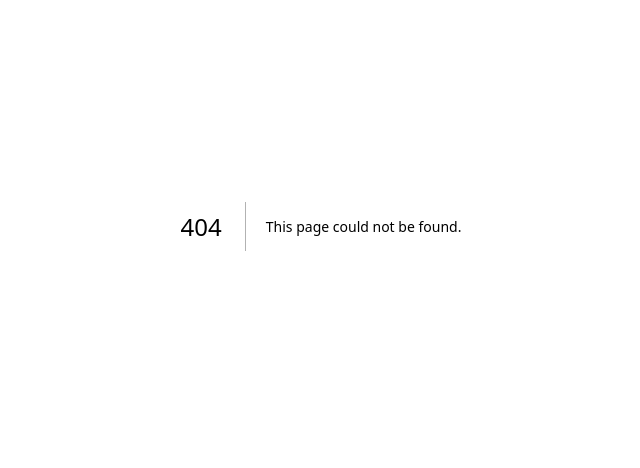
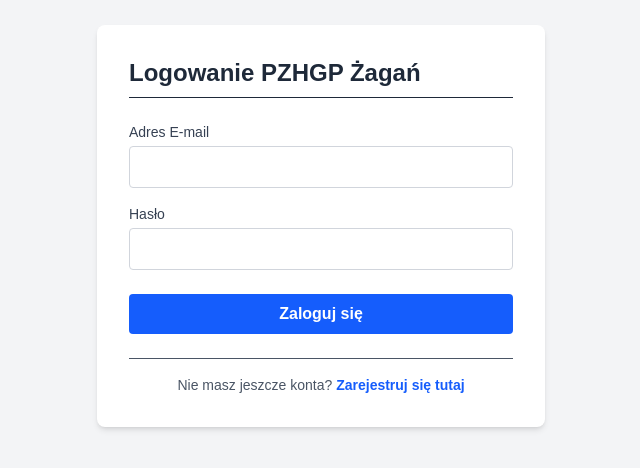
Before and after one commit to Karolkzsp5/pzhgp-zagan, a Next.js app in the folder frontend/: page /login in a window 1280 px wide. Before the commit this address had no page. Shown: the part 174-642 px from the top of the page, without its empty margins (319-959 px from the left). Built offline with nearby package versions, Linux system fonts and the light colour scheme.

Commit message:
Login UI

```diff
--- /dev/null
+++ b/frontend/src/app/login/page.tsx
@@ -0,0 +1,135 @@
+"use client";
+
+import { useState, ChangeEvent, FormEvent } from 'react';
+import { useRouter } from 'next/navigation';
+import Link from 'next/link';
+
+interface LoginFormData {
+    email: string;
+    password: string;
+}
+
+interface MessageState {
+    text: string;
+    type: 'success' | 'error' | 'info' | '';
+}
+
+export default function LoginPage() {
+    const router = useRouter();
+
+    const [formData, setFormData] = useState<LoginFormData>({
+        email: '',
+        password: ''
+    });
+
+    const [message, setMessage] = useState<MessageState>({ text: '', type: '' });
+
+    const handleChange = (e: ChangeEvent<HTMLInputElement>) => {
+        const { name, value } = e.target;
+        setFormData((prev) => ({
+            ...prev,
+            [name]: value
+        }));
+    };
+
+    const handleSubmit = async (e: FormEvent<HTMLFormElement>) => {
+        e.preventDefault();
+        setMessage({ text: 'Logowanie...', type: 'info' });
+
+        try {
+            const response = await fetch('http://localhost:8080/api/auth/login', {
+                method: 'POST',
+                headers: {
+                    'Content-Type': 'application/json',
+                },
+                body: JSON.stringify(formData),
+            });
+
+            const data = await response.text();
+
+            if (response.ok) {
+                setMessage({ text: 'Zalogowano pomyślnie! Przekierowywanie...', type: 'success' });
+
+                localStorage.setItem('jwt_token', data);
+
+                setTimeout(() => {
+                    router.push('/');
+                }, 1500);
+
+            } else {
+                setMessage({ text: data, type: 'error' });
+            }
+        } catch (error) {
+            setMessage({ text: 'Błąd połączenia z serwerem. Upewnij się, że backend jest uruchomiony.', type: 'error' });
+        }
+    };
+
+    return (
+        <div className="min-h-screen flex items-center justify-center bg-gray-100 p-4">
+            <div className="bg-white p-8 rounded-lg shadow-md w-full max-w-md">
+                <h1 className="text-2xl font-bold mb-6 text-gray-800 border-b pb-2">Logowanie PZHGP Żagań</h1>
+
+                <form onSubmit={handleSubmit} className="space-y-4">
+                    <div>
+                        <label className="block text-sm font-medium text-gray-700">Adres E-mail</label>
+                        <input
+                            type="email"
+                            name="email"
+                            value={formData.email}
+                            onChange={handleChange}
+                            required
+                            className="mt-1 block w-full p-2 border text-gray-700 border-gray-300 rounded focus:ring-blue-500 focus:border-blue-500"
+                        />
+                    </div>
+
+                    <div>
+                        <label className="block text-sm font-medium text-gray-700">Hasło</label>
+                        <input
+                            type="password"
+                            name="password"
+                            value={formData.password}
+                            onChange={handleChange}
+                            required
+                            className="mt-1 block w-full p-2 border text-gray-700 border-gray-300 rounded focus:ring-blue-500 focus:border-blue-500"
+                        />
+                    </div>
+
+                    {message.text && (
+                        <div className={`p-4 my-4 rounded transition-all duration-300 text-sm ${
+                            message.type === 'success' ? 'bg-green-100 text-green-700' :
+                                message.type === 'error' ? 'bg-red-100 text-red-700' :
+                                    'bg-blue-100 text-blue-700'
+                        }`}>
+                            {message.text}
+                        </div>
+                    )}
+
+                    <button
+                        type="submit"
+                        disabled={message.type === 'info'}
+                        className="w-full mt-6 bg-blue-600 text-white font-bold py-2 px-4 rounded hover:bg-blue-700 transition duration-200 disabled:bg-blue-400 disabled:cursor-not-allowed disabled:hover:bg-blue-400 flex justify-center items-center"
+                    >
+                        {message.type === 'info' ? (
+                            <>
+                                <svg className="animate-spin -ml-1 mr-3 h-5 w-5 text-white" xmlns="http://www.w3.org/2000/svg" fill="none" viewBox="0 0 24 24">
+                                    <circle className="opacity-25" cx="12" cy="12" r="10" stroke="currentColor" strokeWidth="4"></circle>
+                                    <path className="opacity-75" fill="currentColor" d="M4 12a8 8 0 018-8V0C5.373 0 0 5.373 0 12h4zm2 5.291A7.962 7.962 0 014 12H0c0 3.042 1.135 5.824 3 7.938l3-2.647z"></path>
+                                </svg>
+                                Logowanie...
+                            </>
+                        ) : (
+                            'Zaloguj się'
+                        )}
+                    </button>
+                </form>
+
+                <div className="mt-6 text-center text-sm text-gray-600 border-t pt-4">
+                    Nie masz jeszcze konta?{' '}
+                    <Link href="/register" className="text-blue-600 hover:text-blue-800 font-semibold transition duration-200">
+                        Zarejestruj się tutaj
+                    </Link>
+                </div>
+            </div>
+        </div>
+    );
+}
--- a/frontend/src/app/register/page.tsx
+++ b/frontend/src/app/register/page.tsx
@@ -1,6 +1,7 @@
 "use client";
 
 import { useState, ChangeEvent, FormEvent } from 'react';
+import Link from "next/link";
 
 interface RegistrationFormData {
     name: string;
@@ -202,7 +203,7 @@ export default function RegisterPage() {
                         <div>
                             <label className="block text-sm font-medium text-gray-700">Numer telefonu</label>
                             <input type="text" name="phoneNumber" value={formData.phoneNumber} onChange={handleChange} required
-                                   maxLength={11}
+                                   maxLength={9}
                                    placeholder={focusedField === 'phoneNumber' ? "np. 123 456 789" : ""}
                                    onFocus={() => setFocusedField('phoneNumber')}
                                    onBlur={() => setFocusedField(null)}
@@ -303,6 +304,13 @@ export default function RegisterPage() {
                         )}
                     </button>
                 </form>
+
+                <div className="mt-6 text-center text-sm text-gray-600 border-t pt-4">
+                    Masz już konto?{' '}
+                    <Link href="/login" className="text-blue-600 hover:text-blue-800 font-semibold transition duration-200">
+                        Zaloguj się tutaj
+                    </Link>
+                </div>
             </div>
         </div>
     );
```
